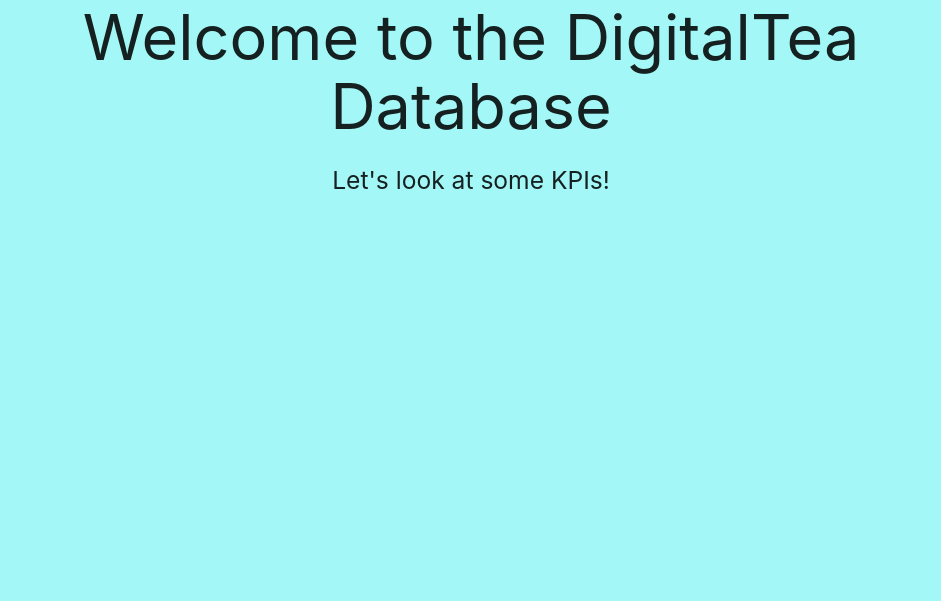
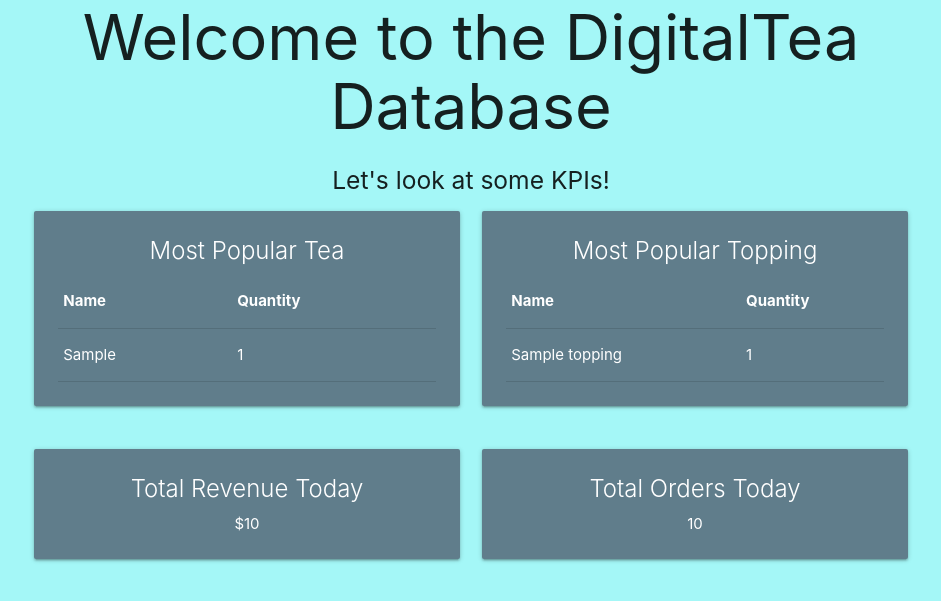
Before and after one commit to sophiavcai/DigitalTea, a Flask app: template templates/homepage.html in a window 1280 px wide. Shown: the part 153-754 px from the top of the page, without its empty margins (169-1110 px from the left). Run offline with Flask 2, Linux system fonts and the light colour scheme; the template is opened without the code that fills it: most values are stand-ins (such as "Sample title", 1, 10 or a date in 2020); some libraries are stand-ins or nearby versions.

Commit message:
added basic functionality for KPIs

```diff
--- a/app.py
+++ b/app.py
@@ -16,9 +16,34 @@ mysql = MySQL(app)
 #********************#
 #  HOMEPAGE ENDPOINT #
 #********************#
-@app.route('/')
+@app.route('/', methods=["GET"])
 def home_page():
-    return render_template('homepage.html')
+    popularTea = None
+    popularTopping = None
+    totalRevenue = None
+    totalOrders = None
+
+    query1 = 'SELECT tea_type, Count(tea_type) as TotalCount FROM Order_Items GROUP BY tea_type ORDER BY TotalCount DESC LIMIT 1'
+    cursor1 = mysql.connection.cursor()
+    cursor1.execute(query1)
+    popularTea = cursor1.fetchall()
+
+    query2 = 'SELECT topping, Count(topping) as TotalCount FROM Order_Items GROUP BY topping ORDER BY TotalCount DESC LIMIT 1'
+    cursor2 = mysql.connection.cursor()
+    cursor2.execute(query2)
+    popularTopping = cursor2.fetchall()
+
+    query3 = 'SELECT SUM(price) as Total FROM Orders WHERE date=(SELECT CURDATE())'
+    cursor3 = mysql.connection.cursor()
+    cursor3.execute(query3)
+    totalRevenue = cursor3.fetchall()
+
+    query4 = 'SELECT Count(date) as Total FROM Orders WHERE date=(SELECT CURDATE())'
+    cursor4 = mysql.connection.cursor()
+    cursor4.execute(query4)
+    totalOrders = cursor4.fetchall()
+    # print(totalOrders)
+    return render_template('homepage.html', popularTea=popularTea, popularTopping=popularTopping, totalRevenue=totalRevenue, totalOrders=totalOrders)
 
 #**********************#
 #  CUSTOMERS ENDPOINTS #
--- a/templates/homepage.html
+++ b/templates/homepage.html
@@ -45,6 +45,64 @@
         <div class="center container">
             <h1>Welcome to the DigitalTea Database</h1>
             <h5>Let's look at some KPIs!</h5>
+            <div class="row">
+                <div class="col s12 m6">
+                    <div class="card blue-grey">
+                        <div class="card-content white-text">
+                            <span class="card-title">Most Popular Tea</span>
+                            <table>
+                                <thead>
+                                    <th>Name</th>
+                                    <th>Quantity</th>
+                                </thead>
+                                <tbody>
+                                    <tr>
+                                        <td>{{popularTea[0]['tea_type']}}</td>
+                                        <td>{{popularTea[0]['TotalCount']}}</td>
+                                    </tr>
+                                </tbody>
+                            </table>
+                        </div>
+                    </div>
+                </div>
+                <div class="col s12 m6">
+                    <div class="card blue-grey">
+                        <div class="card-content white-text">
+                            <span class="card-title">Most Popular Topping</span>
+                            <table>
+                                <thead>
+                                    <th>Name</th>
+                                    <th>Quantity</th>
+                                </thead>
+                                <tbody>
+                                    <tr>
+                                        <td>{{popularTopping[0]['topping']}}</td>
+                                        <td>{{popularTopping[0]['TotalCount']}}</td>
+                                    </tr>
+                                </tbody>
+                            </table>
+                        </div>
+                    </div>
+                </div>
+            </div>
+            <div class="row">
+                <div class="col s12 m6">
+                    <div class="card blue-grey">
+                        <div class="card-content white-text">
+                            <span class="card-title">Total Revenue Today</span>
+                            <p>${{totalRevenue[0]['Total']}}</p>
+                        </div>
+                    </div>
+                </div>
+                <div class="col s12 m6">
+                    <div class="card blue-grey">
+                        <div class="card-content white-text">
+                            <span class="card-title">Total Orders Today</span>
+                            <p>{{totalOrders[0]['Total']}}</p>
+                        </div>
+                    </div>
+                </div>
+            </div>
         </div>
 
         <!-- Compiled and minified JavaScript -->
```
